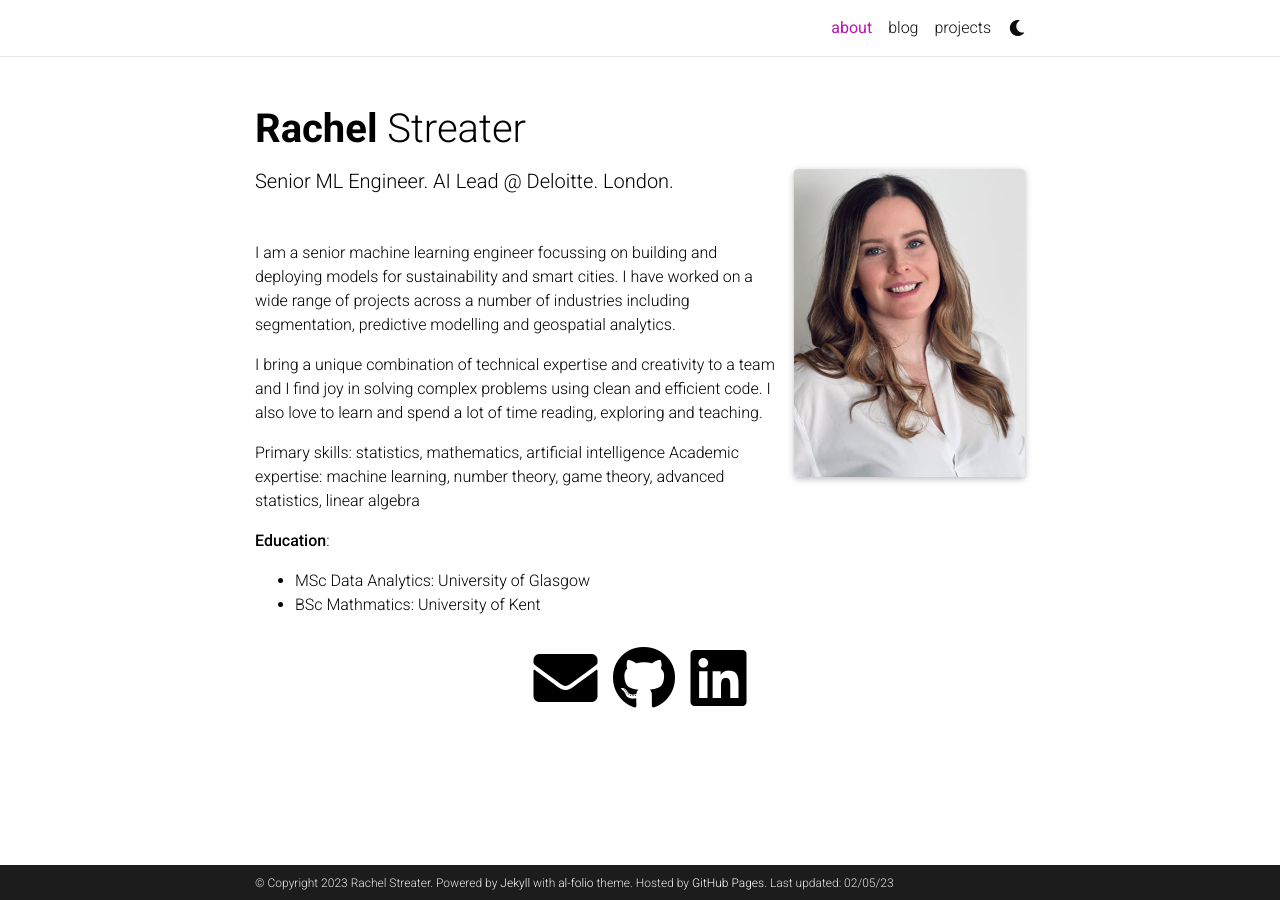
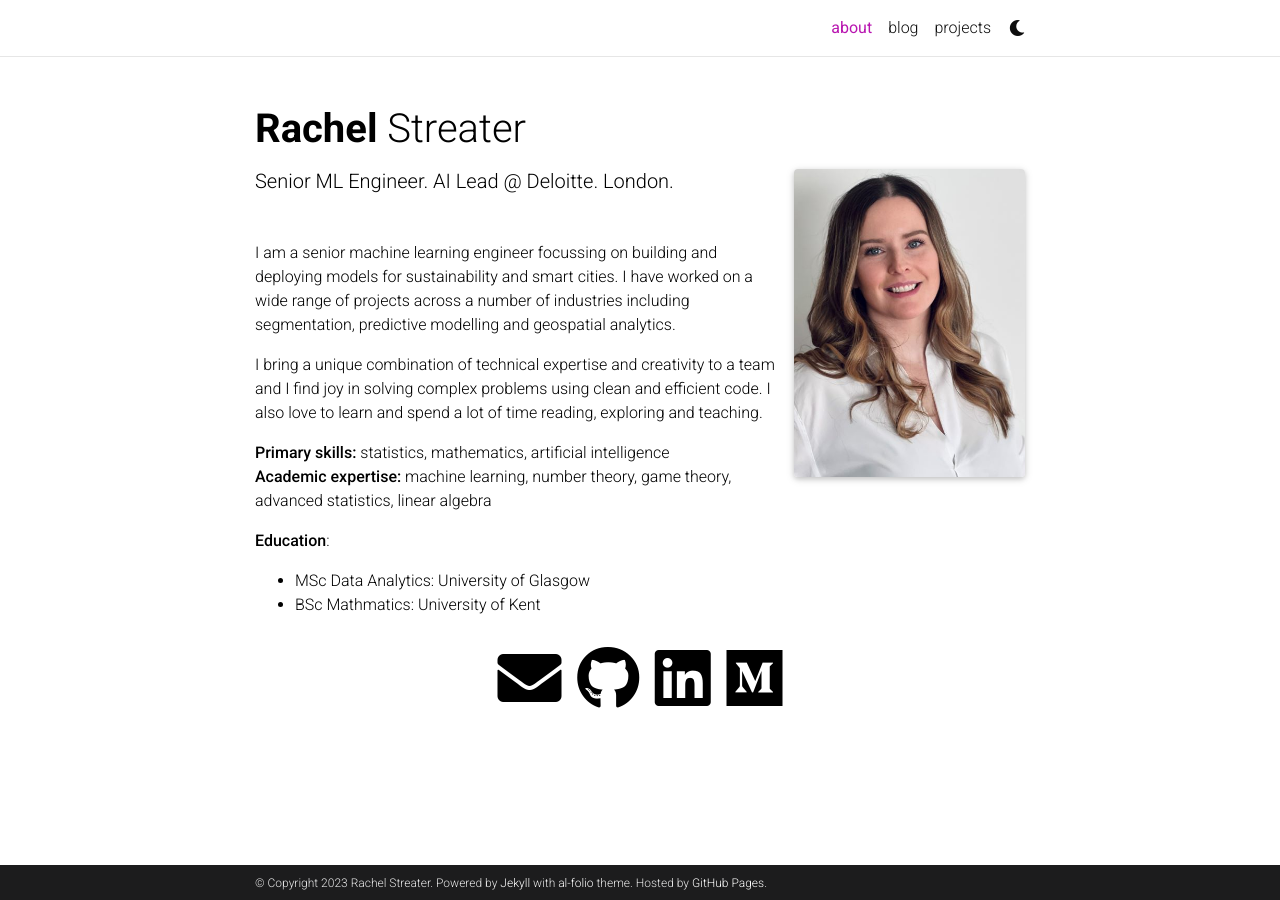
Before and after one commit to rachelstreater/rachelstreater.github.io, a Jekyll site: the page built from _pages/about.md, in a window 1280 px wide. Built offline with Jekyll 4.4.1, drawn with Linux system fonts in a browser that asks for light colours; comment, search, counter and statistics services are not loaded; a style sheet for code colours, icons or effects is not loaded.

```diff
--- a/_config.yml
+++ b/_config.yml
@@ -8,11 +8,10 @@
 last_name: Streater
 email: contact@rachelstreater.com
 description: > # the ">" symbol means to ignore newlines until "footer_text:"
-  A simple, whitespace theme for academics. Based on [*folio](https://github.com/bogoli/-folio) design.
+  My portfolio site
 footer_text: >
   Powered by <a href="https://jekyllrb.com/" target="_blank">Jekyll</a> with <a href="https://github.com/alshedivat/al-folio">al-folio</a> theme.
   Hosted by <a href="https://pages.github.com/" target="_blank">GitHub Pages</a>.
-  Last updated: 02/05/23
 keywords: jekyll, jekyll-theme, academic-website, portfolio-website  # add your own keywords or leave empty
 
 lang: en # the language of your site (for example: en, fr, cn, ru, etc.)
@@ -81,7 +80,7 @@
 semanticscholar_id: # your Semantic Scholar ID
 whatsapp_number: # your WhatsApp number (full phone number in international format. Omit any zeroes, brackets, or dashes when adding the phone number in international format.)
 orcid_id: # your ORCID ID
-medium_username: # your Medium username
+medium_username: rachelstreater # your Medium username
 quora_username: # your Quora username
 publons_id: # your ID on Publons
 osf_id: # your OSF ID
--- a/_pages/about.md
+++ b/_pages/about.md
@@ -25,10 +25,10 @@
 
 I am a senior machine learning engineer focussing on building and deploying models for sustainability and smart cities. I have worked on a wide range of projects across a number of industries including segmentation, predictive modelling and geospatial analytics.
 
-I bring a unique combination of technical expertise and creativity to a team and I find joy in solving complex problems using clean and efficient code. I also love to learn and spend a lot of time reading, exploring and teaching.
+I bring a unique combination of technical expertise and creativity to a team and I find joy in solving complex problems using clean and efficient code. I also love to learn and spend a lot of time reading, exploring and teaching. <br>
 
-Primary skills: statistics, mathematics, artificial intelligence
-Academic expertise: machine learning, number theory, game theory, advanced statistics, linear algebra
+**Primary skills:** statistics, mathematics, artificial intelligence <br>
+**Academic expertise:** machine learning, number theory, game theory, advanced statistics, linear algebra <br>
 
 
 **Education**:
```
Also changed, not shown: _posts/2023-05-02-creating-my-site.md (renamed from _posts/2023-05-02-formatting-and-links.md, +1 -1 lines).
